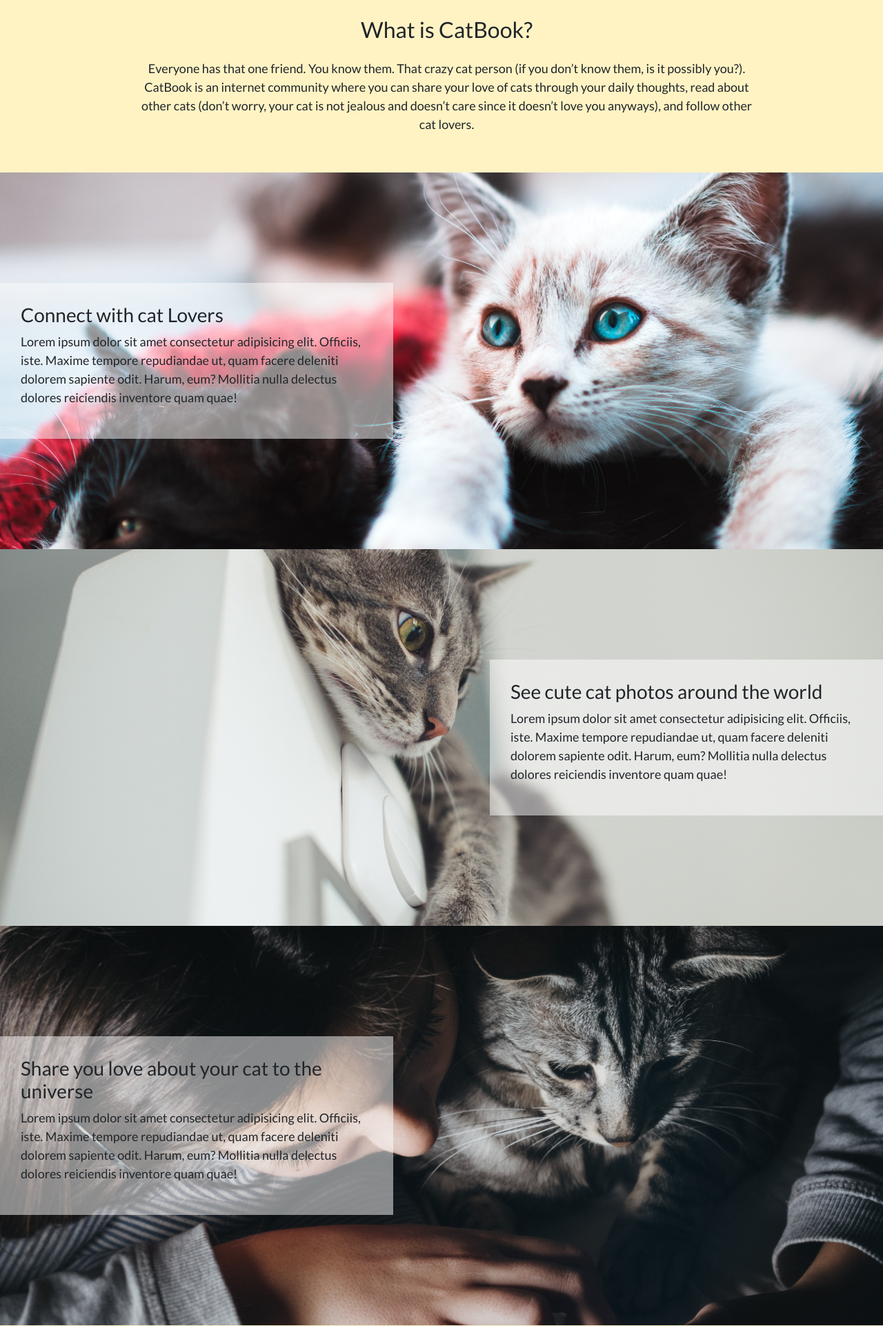
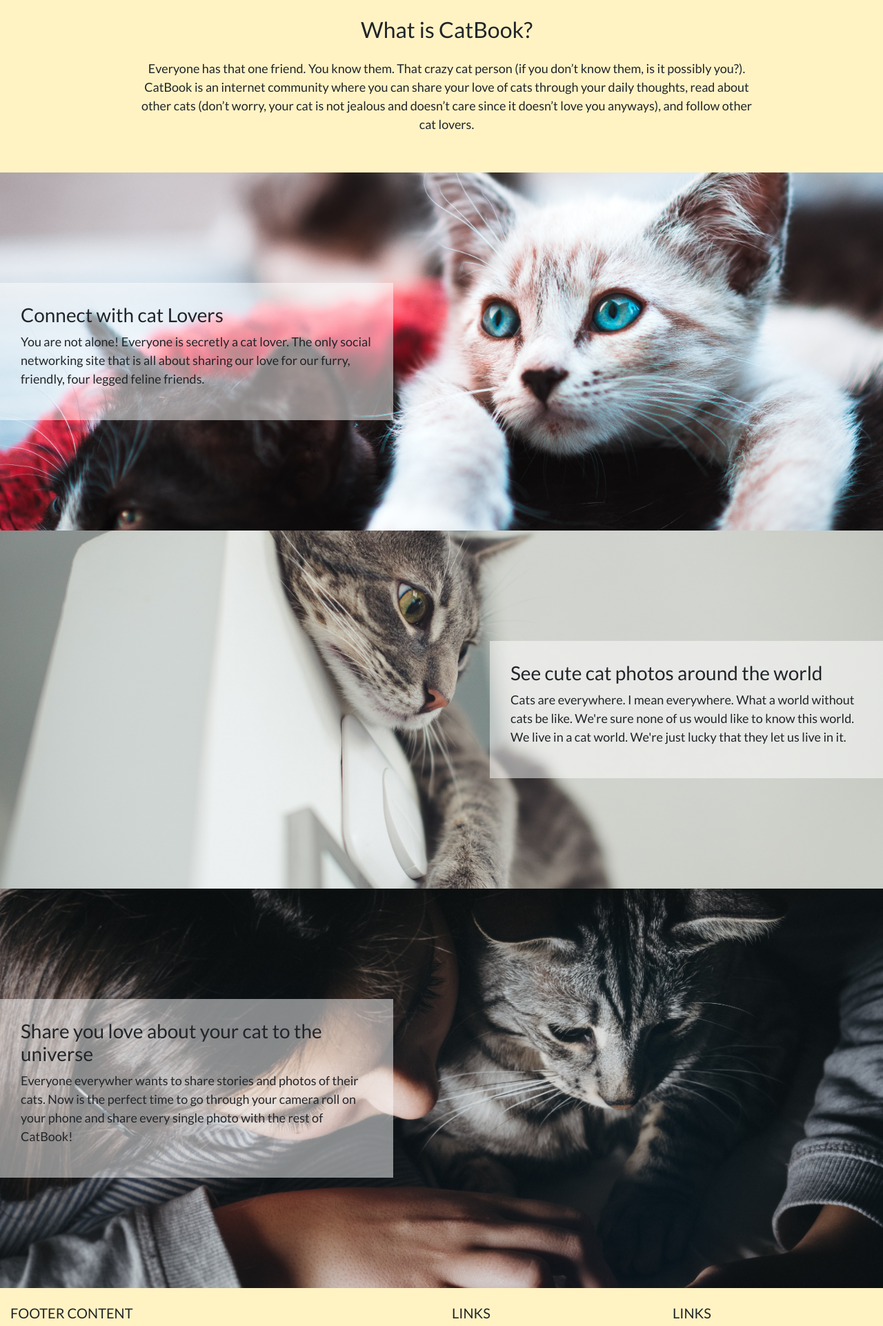
Before and after one commit to amazingshellyyy/catbook, a Django app: page / in a window 1280 px wide. Shown: the part 890-2812 px from the top of the page at 69% size. Run offline with Django 3.2, Linux system fonts and the light colour scheme; some libraries are stand-ins or nearby versions.

Commit message:
updates css for posts

```diff
--- a/main_app/static/css/post_form.css
+++ b/main_app/static/css/post_form.css
@@ -12,8 +12,8 @@
 }
 
 h1 {
-    font-size: 18px;
     margin: 30px 0;
+    margin-left: 30px;
 }
 
 input{
--- a/main_app/templates/index.html
+++ b/main_app/templates/index.html
@@ -56,9 +56,7 @@
     <div class="row">
       <div class="col-sm-6 content">
         <h3>Connect with cat Lovers</h3>
-        <p>Lorem ipsum dolor sit amet consectetur adipisicing elit. Officiis, iste. Maxime tempore repudiandae ut, quam
-          facere deleniti dolorem sapiente odit. Harum, eum? Mollitia nulla delectus dolores reiciendis inventore quam
-          quae!</p>
+        <p>You are not alone! Everyone is secretly a cat lover. The only social networking site that is all about sharing our love for our furry, friendly, four legged feline friends.</p>
       </div>
       <div class="col-sm-3"></div>
       <div class="col-sm-3"></div>
@@ -72,9 +70,7 @@
       <div class="col-sm-3"></div>
       <div class="col-sm-6 content">
         <h3>See cute cat photos around the world</h3>
-        <p>Lorem ipsum dolor sit amet consectetur adipisicing elit. Officiis, iste. Maxime tempore repudiandae ut, quam
-          facere deleniti dolorem sapiente odit. Harum, eum? Mollitia nulla delectus dolores reiciendis inventore quam
-          quae!</p>
+        <p>Cats are everywhere. I mean everywhere. What a world without cats be like. We're sure none of us would like to know this world. We live in a cat world. We're just lucky that they let us live in it.</p>
       </div>
     </div>
   </div>
@@ -84,9 +80,7 @@
     <div class="row">
       <div class="col-sm-6 content">
         <h3>Share you love about your cat to the universe</h3>
-        <p>Lorem ipsum dolor sit amet consectetur adipisicing elit. Officiis, iste. Maxime tempore repudiandae ut, quam
-          facere deleniti dolorem sapiente odit. Harum, eum? Mollitia nulla delectus dolores reiciendis inventore quam
-          quae!</p>
+        <p>Everyone everywher wants to share stories and photos of their cats. Now is the perfect time to go through your camera roll on your phone and share every single photo with the rest of CatBook!</p>
       </div>
       <div class="col-sm-3"></div>
       <div class="col-sm-3"></div>
```
